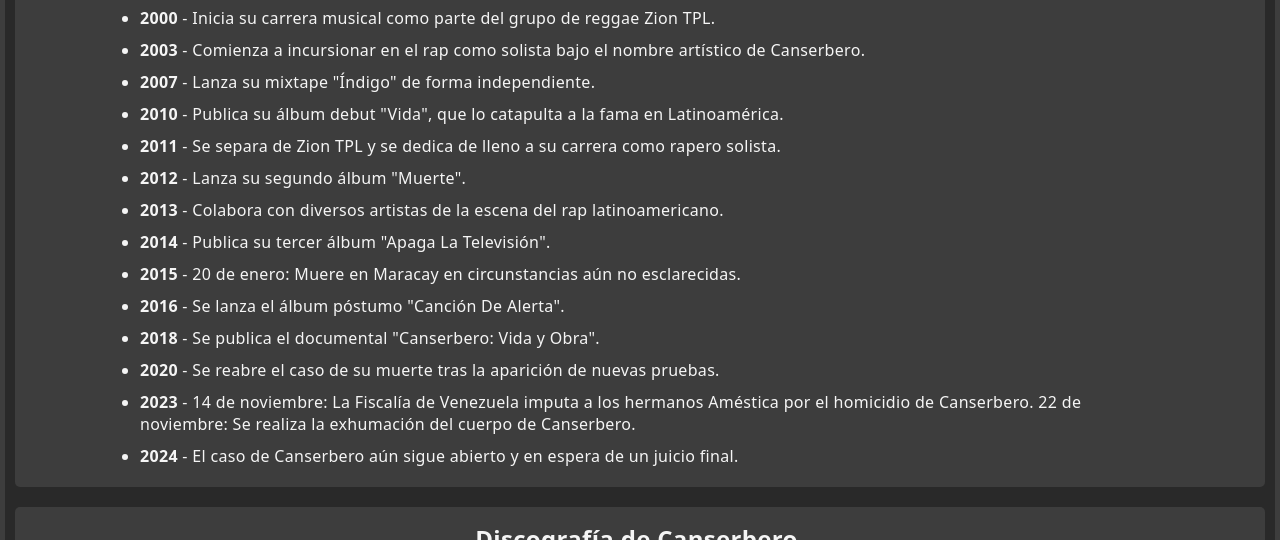
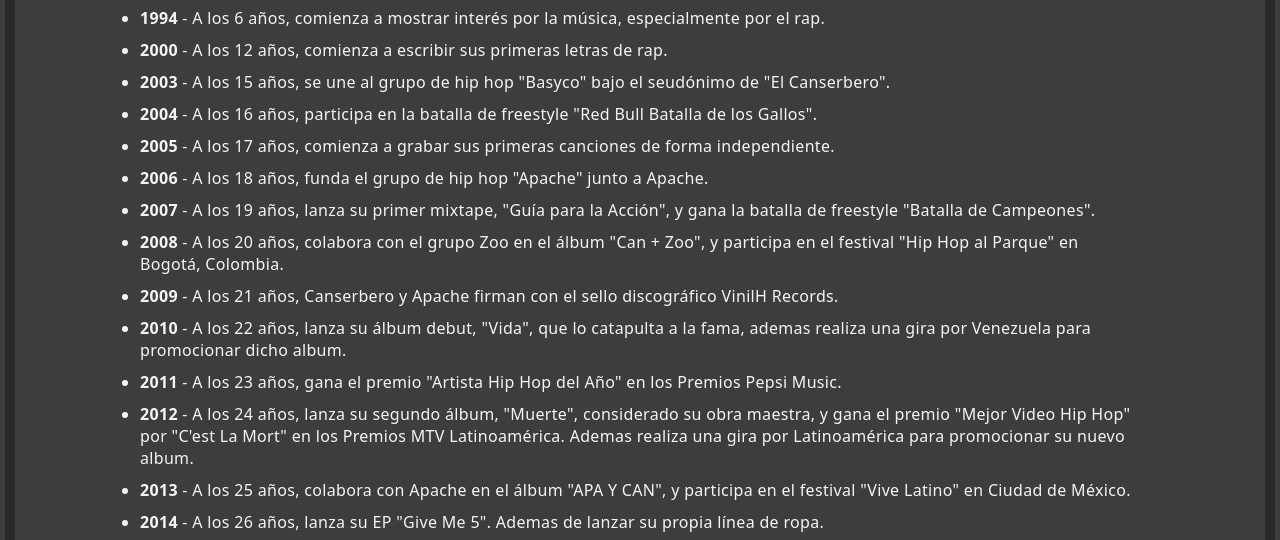
Before and after one commit to cesarlaviery/Homenaje-a-Canserbero, a plain HTML site: page index.html in a window 1280 px wide. Shown: the part 761-1301 px from the top of the page. Drawn offline with Linux system fonts and the light colour scheme; a web font is replaced by a local one.

Commit message:
Update index.html

```diff
--- a/index.html
+++ b/index.html
@@ -46,7 +46,7 @@
                         <img class="important-moments__image"
                             src="assets/images/Important Moments/Cansebero-concierto.jpg"
                             alt="La conexión que Canserbero tenía con su público.">
-                        <figcaption class="important-moments__information">Esta imagen es un símbolo del impacto que
+                        <figcaption class="important-moments__information">La imagen es un símbolo del impacto que
                             Canserbero tuvo
                             en la vida de muchas personas. Su
                             música no
@@ -75,65 +75,77 @@
                 </h2>
                 <ul class="chronology-list">
                     <li class="chronology-list__item">
-                        <strong>1988</strong> - 11 de marzo: Nace Tirone José González Orama en Maracay, Venezuela.
+                        <strong>1988</strong> - Nace Tyrone José González Orama el 11 de marzo en Caracas, Venezuela, y
+                        crece en Maracay, estado Aragua.
+                    </li>
+                    <li class="chronology-list__item">
+                        <strong>1994</strong> -
+                        A los 6 años, comienza a mostrar interés por la música, especialmente por el rap.
                     </li>
                     <li class="chronology-list__item">
                         <strong>2000</strong> -
-                        Inicia su carrera musical como parte del grupo de reggae Zion TPL.
+                        A los 12 años, comienza a escribir sus primeras letras de rap.
                     </li>
                     <li class="chronology-list__item">
                         <strong>2003</strong> -
-                        Comienza a incursionar en el rap como solista bajo el nombre artístico de Canserbero.
+                        A los 15 años, se une al grupo de hip hop "Basyco" bajo el seudónimo de "El Canserbero".
+                    </li>
+                    <li class="chronology-list__item">
+                        <strong>2004</strong> -
+                        A los 16 años, participa en la batalla de freestyle "Red Bull Batalla de los Gallos".
+                    </li>
+                    <li class="chronology-list__item">
+                        <strong>2005</strong> -
+                        A los 17 años, comienza a grabar sus primeras canciones de forma independiente.
+                    </li>
+                    <li class="chronology-list__item">
+                        <strong>2006</strong> -
+                        A los 18 años, funda el grupo de hip hop "Apache" junto a Apache.
                     </li>
                     <li class="chronology-list__item">
                         <strong>2007</strong> -
-                        Lanza su mixtape "Índigo" de forma independiente.
+                        A los 19 años, lanza su primer mixtape, "Guía para la Acción", y
+                        gana la batalla de freestyle "Batalla de Campeones".
+                    </li>
+                    <li class="chronology-list__item">
+                        <strong>2008</strong> -
+                        A los 20 años, colabora con el grupo Zoo en el álbum "Can + Zoo", y
+                        participa en el festival "Hip Hop al Parque" en Bogotá, Colombia.
+                    </li>
+                    <li class="chronology-list__item">
+                        <strong>2009</strong> -
+                        A los 21 años, Canserbero y Apache firman con el sello discográfico VinilH Records.
                     </li>
                     <li class="chronology-list__item">
                         <strong>2010</strong> -
-                        Publica su álbum debut "Vida", que lo catapulta a la fama en Latinoamérica.
+                        A los 22 años, lanza su álbum debut, "Vida", que lo catapulta a la fama, ademas
+                        realiza una gira por Venezuela para promocionar dicho album.
                     </li>
                     <li class="chronology-list__item">
                         <strong>2011</strong> -
-                        Se separa de Zion TPL y se dedica de lleno a su carrera como rapero solista.
+                        A los 23 años, gana el premio "Artista Hip Hop del Año" en los Premios Pepsi Music.
                     </li>
                     <li class="chronology-list__item">
                         <strong>2012</strong> -
-                        Lanza su segundo álbum "Muerte".
+                        A los 24 años, lanza su segundo álbum, "Muerte", considerado su obra maestra, y
+                        gana el premio "Mejor Video Hip Hop" por "C'est La Mort" en los Premios MTV Latinoamérica.
+                        Ademas realiza una gira por Latinoamérica para promocionar su nuevo album.
                     </li>
                     <li class="chronology-list__item">
                         <strong>2013</strong> -
-                        Colabora con diversos artistas de la escena del rap latinoamericano.
+                        A los 25 años, colabora con Apache en el álbum "APA Y CAN", y
+                        participa en el festival "Vive Latino" en Ciudad de México.
                     </li>
                     <li class="chronology-list__item">
                         <strong>2014</strong> -
-                        Publica su tercer álbum "Apaga La Televisión".
+                        A los 26 años, lanza su EP "Give Me 5".
+                        Ademas de lanzar su propia línea de ropa.
                     </li>
                     <li class="chronology-list__item">
                         <strong>2015</strong> -
-                        20 de enero: Muere en Maracay en circunstancias aún no esclarecidas.
-                    </li>
-                    <li class="chronology-list__item">
-                        <strong>2016</strong> -
-                        Se lanza el álbum póstumo "Canción De Alerta".
-                    </li>
-                    <li class="chronology-list__item">
-                        <strong>2018</strong> -
-                        Se publica el documental "Canserbero: Vida y Obra".
-                    </li>
-                    <li class="chronology-list__item">
-                        <strong>2020</strong> -
-                        Se reabre el caso de su muerte tras la aparición de nuevas pruebas.
-                    </li>
-                    <li class="chronology-list__item">
-                        <strong>2023</strong> -
-                        14 de noviembre: La Fiscalía de Venezuela imputa a los hermanos Améstica por el homicidio de
-                        Canserbero.
-                        22 de noviembre: Se realiza la exhumación del cuerpo de Canserbero.
-                    </li>
-                    <li class="chronology-list__item">
-                        <strong>2024</strong> -
-                        El caso de Canserbero aún sigue abierto y en espera de un juicio final.
+                        20 de enero: A los 26 años, es encontrado muerto en su apartamento en Maracay, Venezuela.
+                        La causa oficial de muerte es suicidio por ahorcamiento.
+                        La muerte de Canserbero conmociono a la comunidad del hip hop latinoamericano.
                     </li>
                 </ul>
             </section>
@@ -272,7 +284,8 @@
                 <h2 class="information-section__title">Frases Memorables de Cansebero.</h2>
 
                 <div class="phrases-container">
-                    <a class="phrases-container__link" href="https://open.spotify.com/intl-es/track/5vC3L2EH9qIPzs06E3v0nG?si=80b08f18065b4fc4">
+                    <a class="phrases-container__link"
+                        href="https://open.spotify.com/intl-es/track/5vC3L2EH9qIPzs06E3v0nG?si=80b08f18065b4fc4">
                         <figure class="phrases phrase">
                             <img class="phrases__img" src="assets/images/Discography/Muerte-album-cansebero.jpg"
                                 alt="Portada del album (Muerte - Canserbero)">
@@ -282,7 +295,8 @@
                             </figcaption>
                         </figure>
                     </a>
-                    <a class="phrases-container__link" href="https://open.spotify.com/intl-es/track/5ScLa3mOIE3HmzkAM3dQXf?si=0ddecb26354a4948">
+                    <a class="phrases-container__link"
+                        href="https://open.spotify.com/intl-es/track/5ScLa3mOIE3HmzkAM3dQXf?si=0ddecb26354a4948">
                         <figure class="phrases">
                             <img class="phrases__img" src="assets/images/Discography/Apa-y-Can-album-canserbero.jpg"
                                 alt="Portada del album (Apa y Can - Canserbero)">
@@ -292,7 +306,8 @@
                             </figcaption>
                         </figure>
                     </a>
-                    <a class="phrases-container__link" href="https://open.spotify.com/intl-es/track/76YpLOgJcD2YInDHs5u69s?si=46a39d1871884960">
+                    <a class="phrases-container__link"
+                        href="https://open.spotify.com/intl-es/track/76YpLOgJcD2YInDHs5u69s?si=46a39d1871884960">
                         <figure class="phrases">
                             <img class="phrases__img"
                                 src="assets/images/Discography/De-la-vida-como-película-y-su-tragedia-comedia-y-ficción-canserbero.jpg"
@@ -304,7 +319,8 @@
                             </figcaption>
                         </figure>
                     </a>
-                    <a class="phrases-container__link" href="https://open.spotify.com/intl-es/track/1bmC9m6kqhkTAgeB5eDlrt?si=2927f3c924f241e7">
+                    <a class="phrases-container__link"
+                        href="https://open.spotify.com/intl-es/track/1bmC9m6kqhkTAgeB5eDlrt?si=2927f3c924f241e7">
                         <figure class="phrases">
                             <img class="phrases__img" src="assets/images/Discography/Guía-para-la-acción-canserbero.jpg"
                                 alt="Portada del album (Guía para la acción - Canserbero)">
@@ -314,7 +330,8 @@
                             </figcaption>
                         </figure>
                     </a>
-                    <a class="phrases-container__link" href="https://open.spotify.com/intl-es/track/447r2keRxpkINmWYp83MlH?si=245e1d685eef4811">
+                    <a class="phrases-container__link"
+                        href="https://open.spotify.com/intl-es/track/447r2keRxpkINmWYp83MlH?si=245e1d685eef4811">
                         <figure class="phrases">
                             <img class="phrases__img" src="assets/images/Discography/Muerte-album-cansebero.jpg"
                                 alt="Portada del album (Muerte - Canserbero)">
@@ -324,7 +341,8 @@
                             </figcaption>
                         </figure>
                     </a>
-                    <a class="phrases-container__link" href="https://open.spotify.com/intl-es/track/2QCRL03wN5RqeMHqQlKzQY?si=190753d6800147ac">
+                    <a class="phrases-container__link"
+                        href="https://open.spotify.com/intl-es/track/2QCRL03wN5RqeMHqQlKzQY?si=190753d6800147ac">
                         <figure class="phrases">
                             <img class="phrases__img"
                                 src="assets/images/Discography/Can+Zoo-Índigos-album-canserbero.png"
@@ -335,7 +353,8 @@
                             </figcaption>
                         </figure>
                     </a>
-                    <a class="phrases-container__link" href="https://open.spotify.com/intl-es/track/14OCjeksnltHj3ttKoiwtz?si=78605b9703c44573">
+                    <a class="phrases-container__link"
+                        href="https://open.spotify.com/intl-es/track/14OCjeksnltHj3ttKoiwtz?si=78605b9703c44573">
                         <figure class="phrases">
                             <img class="phrases__img" src="assets/images/Discography/Muerte-album-cansebero.jpg"
                                 alt="Portada del album (Muerte - Canserbero)">
@@ -347,7 +366,8 @@
                             </figcaption>
                         </figure>
                     </a>
-                    <a class="phrases-container__link" href="https://open.spotify.com/intl-es/track/1nSPlJY53DG3avK6UfpDpZ?si=92d3462bc299422a">
+                    <a class="phrases-container__link"
+                        href="https://open.spotify.com/intl-es/track/1nSPlJY53DG3avK6UfpDpZ?si=92d3462bc299422a">
                         <figure class="phrases">
                             <img class="phrases__img" src="assets/images/Discography/Muerte-album-cansebero.jpg"
                                 alt="Portada del album (Muerte - Canserbero)">
@@ -358,7 +378,8 @@
                             </figcaption>
                         </figure>
                     </a>
-                    <a class="phrases-container__link" href="https://open.spotify.com/intl-es/track/5C0UjpLuu3eGJ0ECK0dTV3?si=011ea3e00abb4f6f">
+                    <a class="phrases-container__link"
+                        href="https://open.spotify.com/intl-es/track/5C0UjpLuu3eGJ0ECK0dTV3?si=011ea3e00abb4f6f">
                         <figure class="phrases">
                             <img class="phrases__img" src="assets/images/Discography/Vida-album-canserbero.jpg"
                                 alt="Portada del album (Vida - Canserbero)">
@@ -369,7 +390,8 @@
                             </figcaption>
                         </figure>
                     </a>
-                    <a class="phrases-container__link" href="https://open.spotify.com/intl-es/track/2auNjgM4xIOANxtZT4Xe9z?si=631036c15ff945a2">
+                    <a class="phrases-container__link"
+                        href="https://open.spotify.com/intl-es/track/2auNjgM4xIOANxtZT4Xe9z?si=631036c15ff945a2">
                         <figure class="phrases">
                             <img class="phrases__img" src="assets/images/Discography/Vida-album-canserbero.jpg"
                                 alt="Portada del album (Vida - Canserbero)">
```
